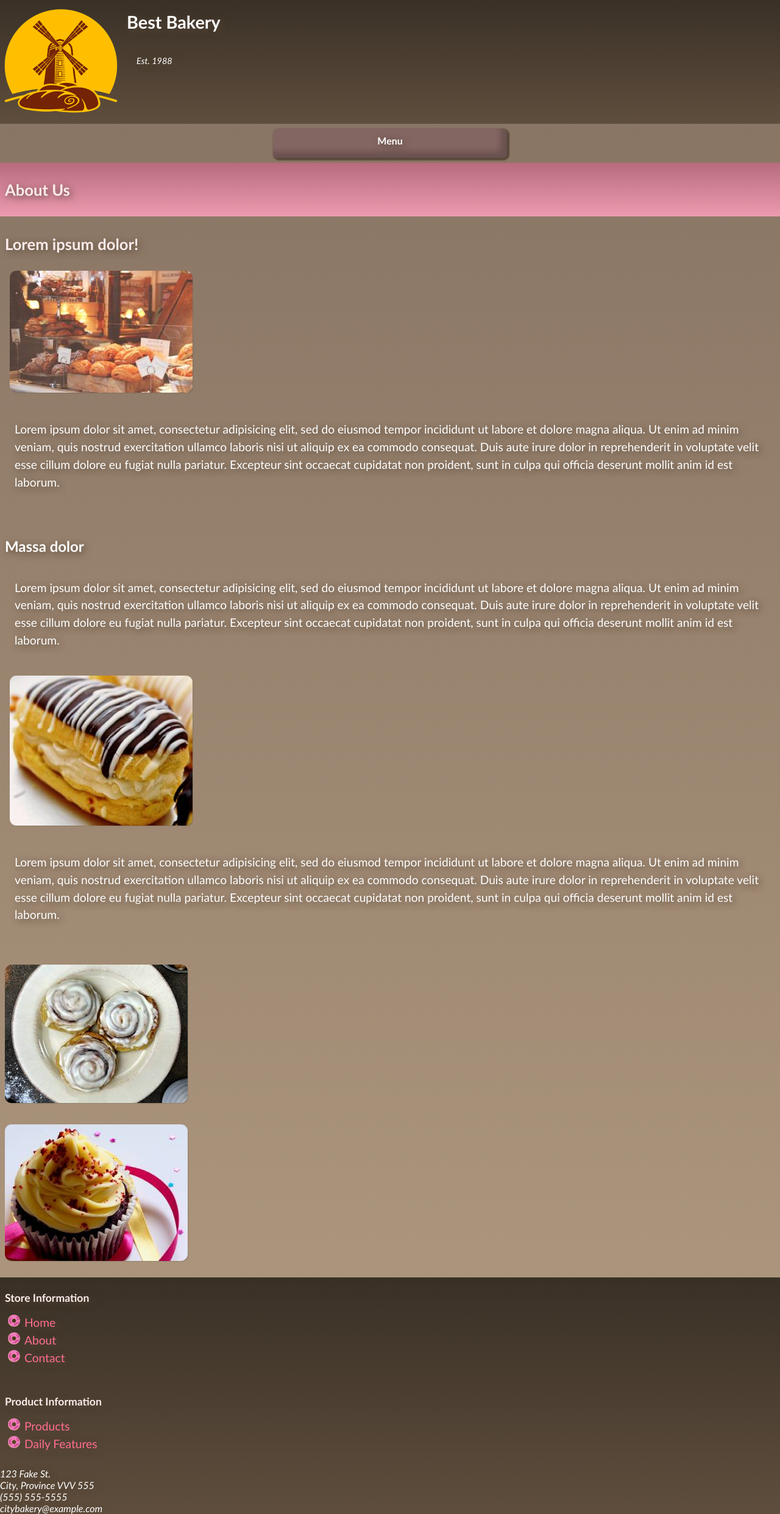
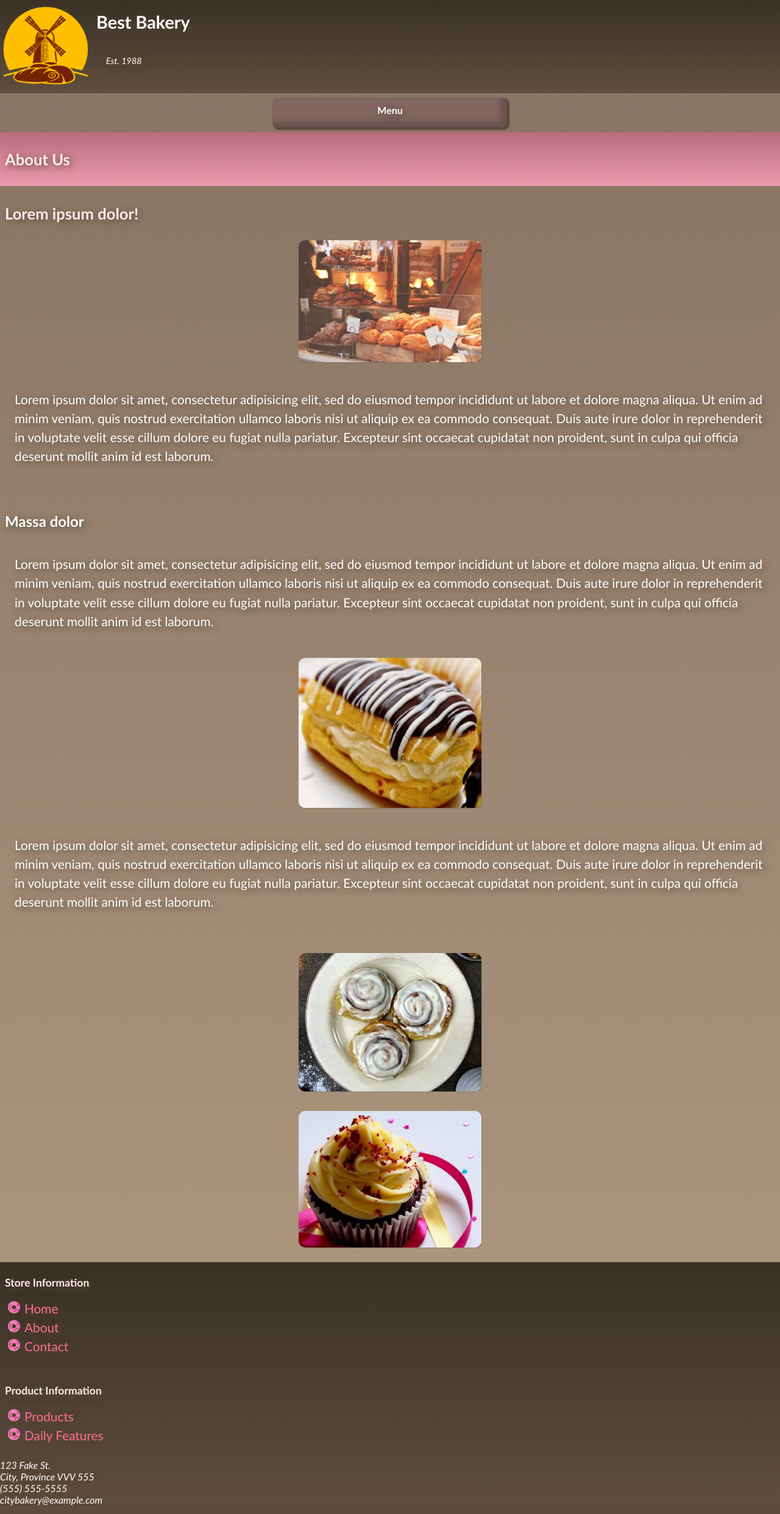
Before and after one commit to ImpendingKataclysm/bakery_website, a Django app: template main_site/templates/about.html in a window 1280 px wide. Shown: that part at 61% size. Run offline with Django 3.2, Linux system fonts and the light colour scheme; the template is opened without the code that fills it, so the values that code supplies are empty; the page is wider than the window, and the part outside it is not shown.

Commit message:
Improved overall page layouts and fixed the sidenav on the products page so it will automatically hide when one of its items is clicked

```diff
--- a/main_site/static/css/main.css
+++ b/main_site/static/css/main.css
@@ -17,7 +17,7 @@ header, footer {
 }
 
 p, li {
-    font-size: 1.2rem;
+    font-size: 1.3rem;
     line-height: 1.5;
 }
 
@@ -163,6 +163,8 @@ figure {
 .display-img {
     border-radius: 0.7rem;
     box-shadow: 0.1rem 0.1rem 0.1rem -0.1rem rgb(88,72,56);
+    display: block;
+    margin: 0 auto;
 }
 
 .map_wrap {
```
Also changed, not shown: main_site/static/js/menu.js (+9 -0 lines), main_site/templates/products.html (+5 -5 lines), main_site/static/images/logo.png.
